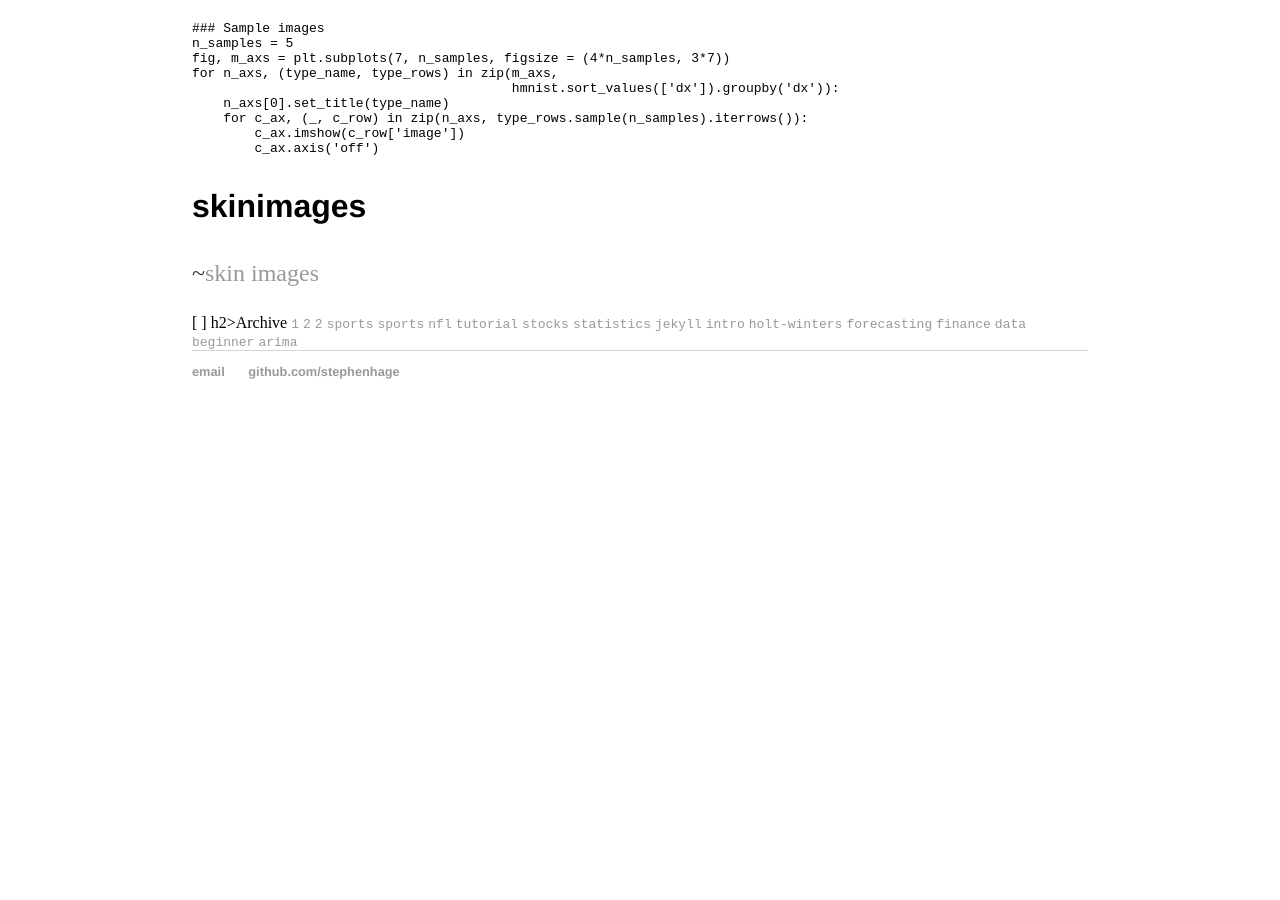
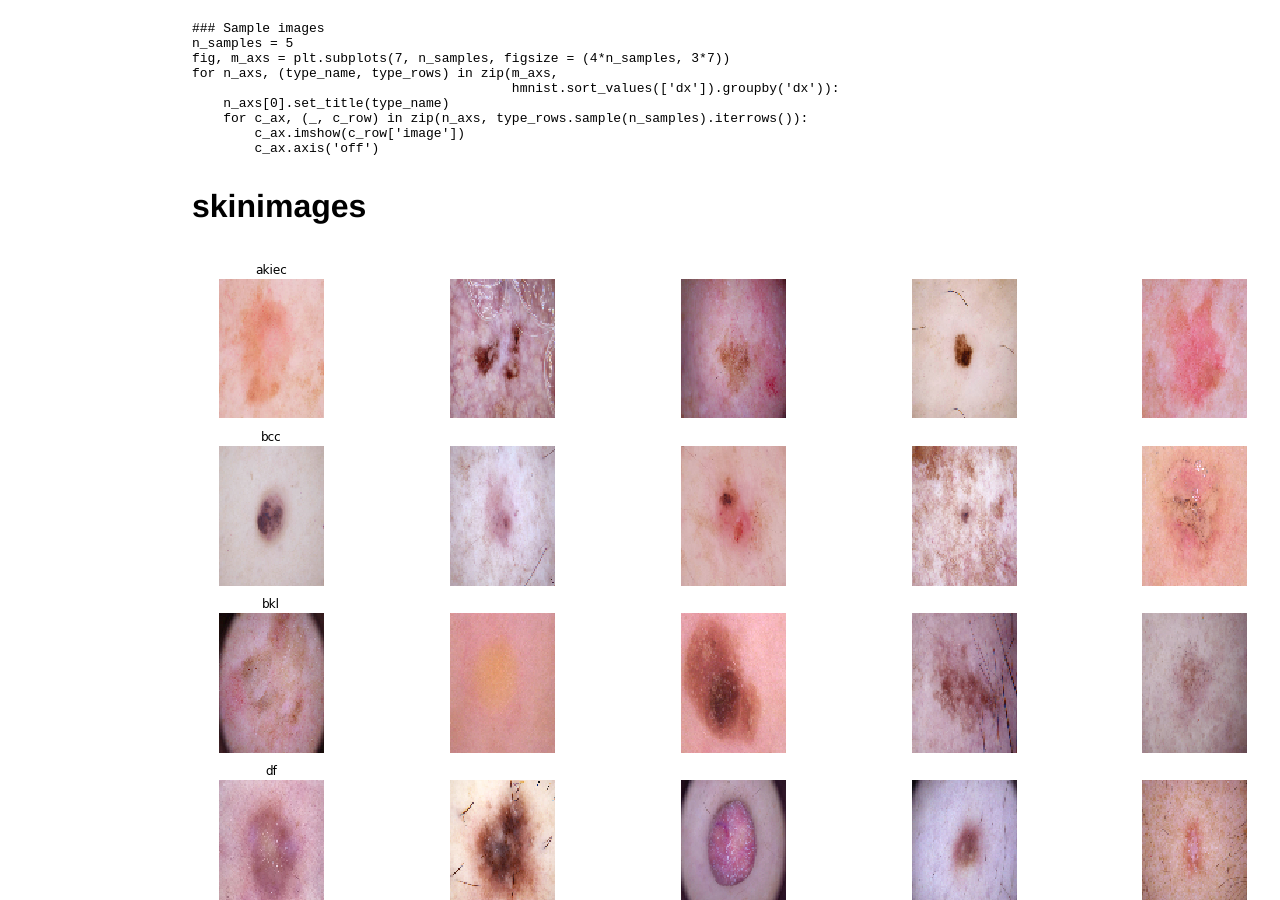
Before and after one commit to stephenhage/stephenhage.github.io, a Jekyll site: the page built from _posts/2018-12-31-skin-cancer-detection.md, in a window 1280 px wide and 900 px high, scrolled down 8638 px. Built offline with Jekyll 4.4.1, drawn with Linux system fonts in a browser that asks for light colours; before the commit the page ends 9077 px from its top, so only the background shows below that.

Commit message:
Fix prefix on final image

````diff
--- a/_posts/2018-12-31-skin-cancer-detection.md
+++ b/_posts/2018-12-31-skin-cancer-detection.md
@@ -301,4 +301,4 @@ for n_axs, (type_name, type_rows) in zip(m_axs,
 ```
 
 ### skinimages
-~[skin images](https://github.com/stephenhage/stephenhage.github.io/blob/master/images/hmnist/hmnist_imgs.png?raw=true)
+![skin images](https://github.com/stephenhage/stephenhage.github.io/blob/master/images/hmnist/hmnist_imgs.png?raw=true)
````
